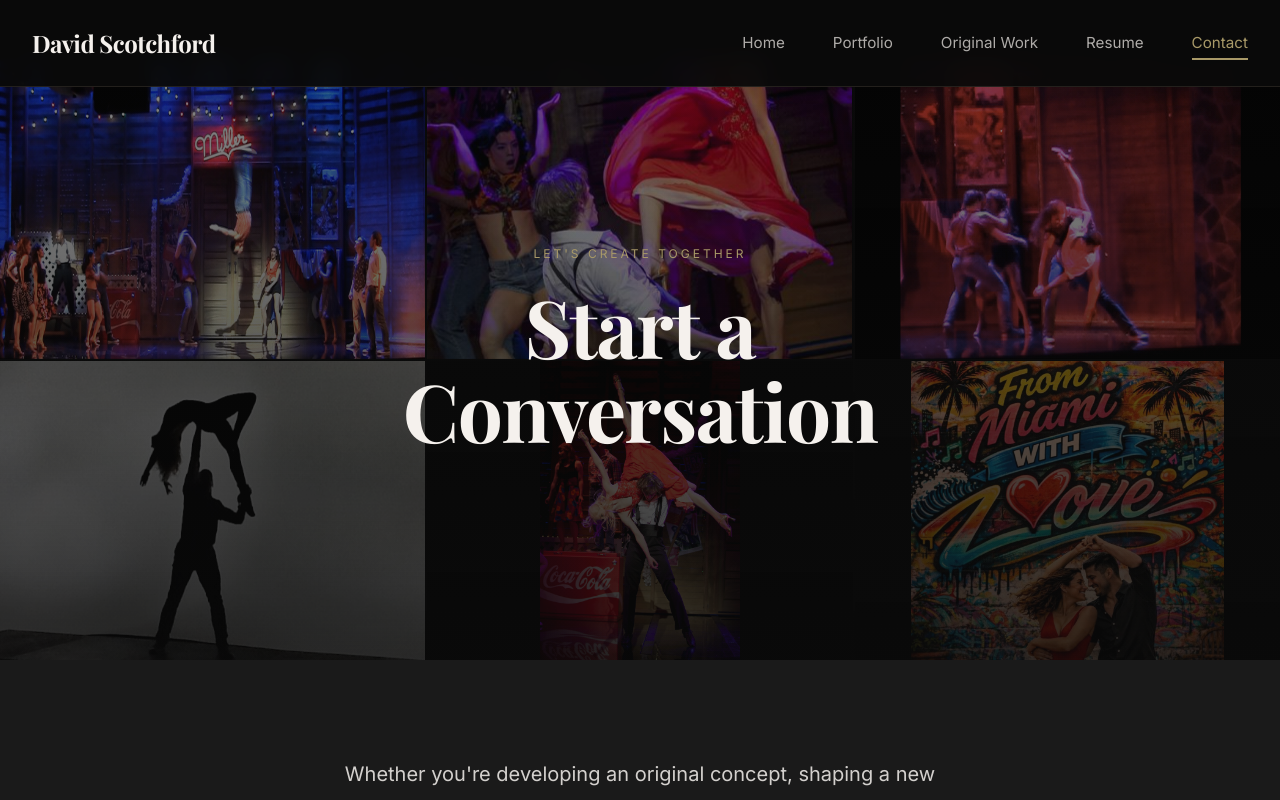
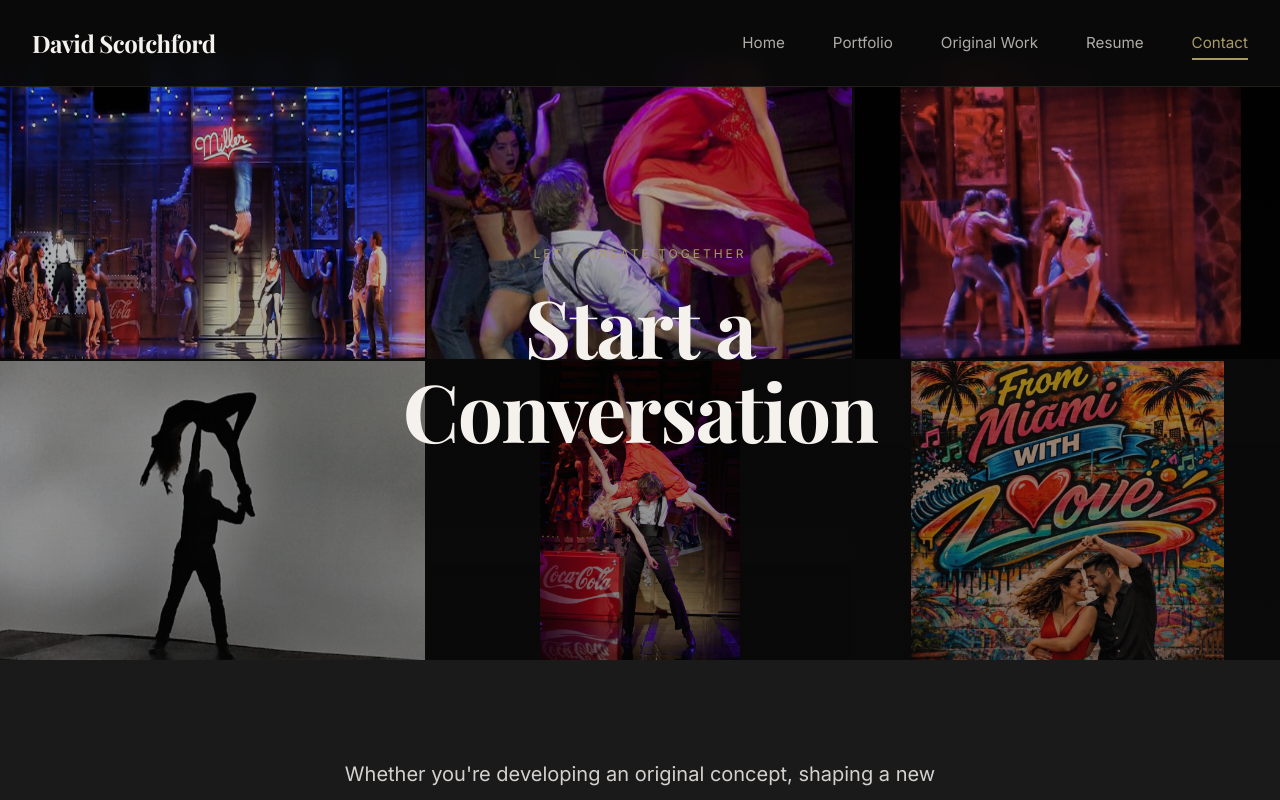
Before and after one commit to scotchem/david-scotchford-website, a React (Vite) app: page / in a window 1280 px wide. Both pictures are taken after a click on the link "Contact". Shown: the top 800 px of the page. Built offline with nearby package versions, Linux system fonts and the light colour scheme.

Commit message:
Contact: halve mosaic overlay darkness so photos are brighter

```diff
--- a/src/App.css
+++ b/src/App.css
@@ -1754,16 +1754,15 @@ footer p {
 .contact-mosaic-overlay {
   position: absolute;
   inset: 0;
-  background: rgba(10, 10, 10, 0.35);
-}
-
+  background: rgba(10, 10, 10, 0.17);
+}
 .contact-mosaic-global-overlay {
   position: absolute;
   inset: 0;
   background: linear-gradient(
     to bottom,
-    rgba(10, 10, 10, 0.2) 0%,
-    rgba(10, 10, 10, 0.75) 100%
+    rgba(10, 10, 10, 0.1) 0%,
+    rgba(10, 10, 10, 0.38) 100%
   );
   z-index: 1;
 }
```
